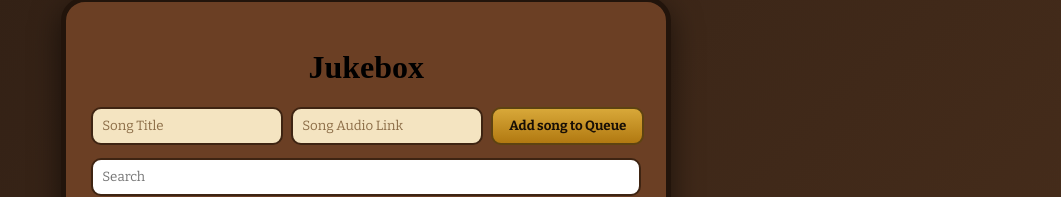
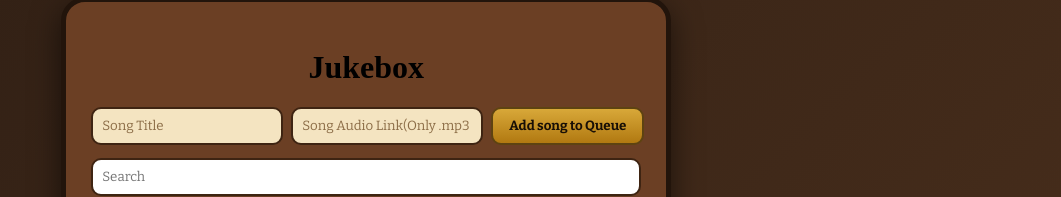
Before and after one commit to Shririiiiiiiiiiiiiiiiiiiiiiang/The-jukebox, a website: page public/index.html in a window 1280 px wide. Shown: the part 166-363 px from the top of the page, without its empty margins (219-1280 px from the left). Drawn offline with nearby package versions, Linux system fonts and the light colour scheme; no server answers; a web font is replaced by a local one.

Commit message:
added a ss and added a line to tell users to use mp3 files in html

```diff
--- a/public/index.html
+++ b/public/index.html
@@ -12,7 +12,7 @@
         <h1>Jukebox</h1>
         <form id="formtoaddsong">
             <input type="text" id="songtitle" placeholder="Song Title" required>
-            <input type="text" id="urlofsong" placeholder="Song Audio Link" required>
+            <input type="text" id="urlofsong" placeholder="Song Audio Link(Only .mp3 allowed)" required>
             <button type="submit">Add song to Queue</button>
         </form>
         <input type="text" id="searchbox" placeholder="Search">
```
Also changed, not shown: README.md, assets/screenshots/homepage.png (added).
